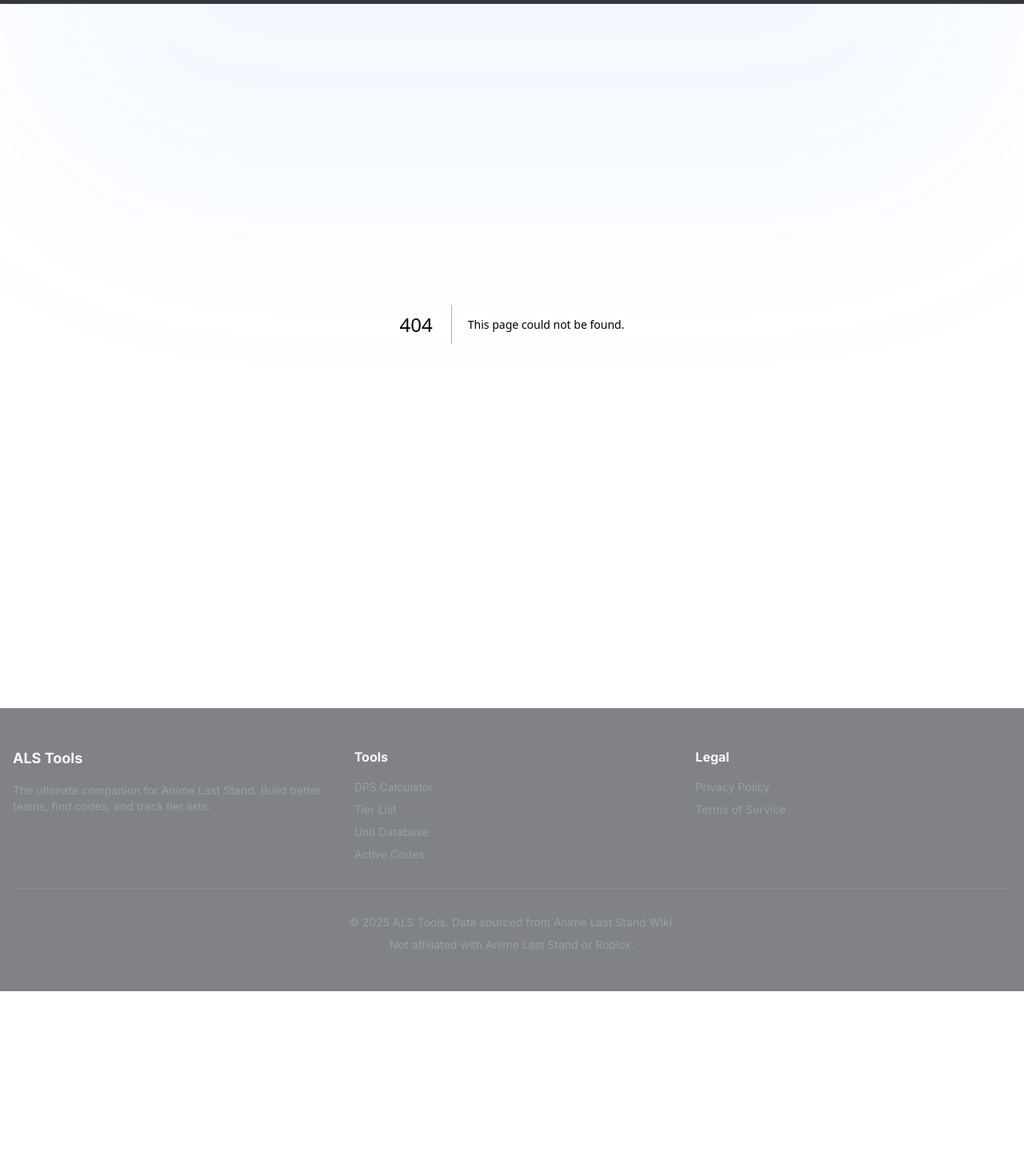
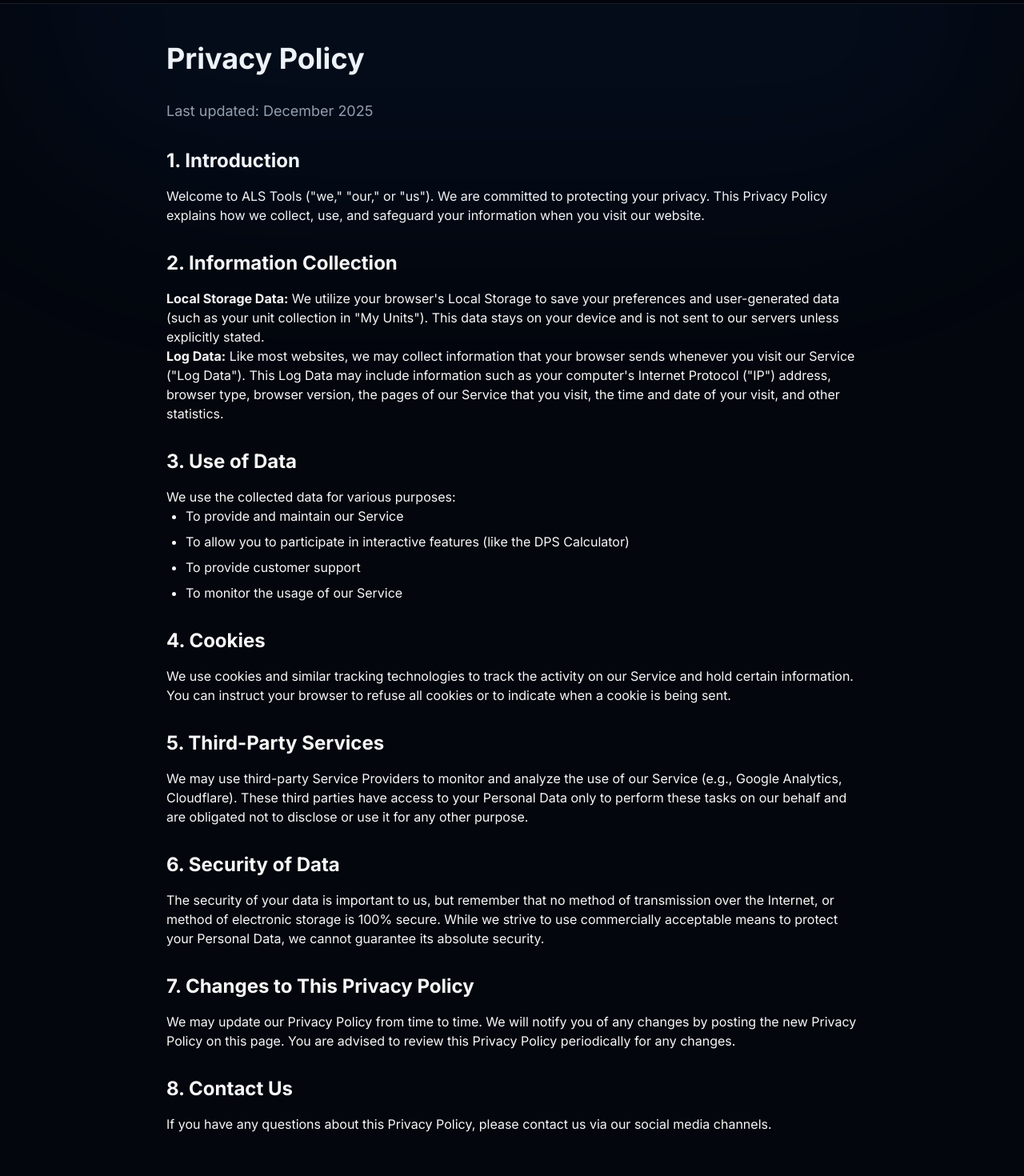
Before and after one commit to lysk/als-web, a Next.js app: page /privacy in a window 1280 px wide. Before the commit this address had no page. Shown: the part 60-1530 px from the top of the page at 80% size. Before the commit the page ends 1299 px from the top, so only its background shows below. Built offline with nearby package versions, Linux system fonts and the light colour scheme.

Commit message:
fix: 增加privacy和terms页面

```diff
--- a/app/layout.tsx
+++ b/app/layout.tsx
@@ -52,8 +52,8 @@ export default function RootLayout({
               <div>
                 <div className="font-bold mb-4 text-foreground">Legal</div>
                 <ul className="space-y-2 text-sm text-muted-foreground">
-                  <li><a href="#" className="hover:text-primary transition-colors">Privacy Policy</a></li>
-                  <li><a href="#" className="hover:text-primary transition-colors">Terms of Service</a></li>
+                  <li><a href="/privacy" className="hover:text-primary transition-colors">Privacy Policy</a></li>
+                  <li><a href="/terms" className="hover:text-primary transition-colors">Terms of Service</a></li>
                 </ul>
               </div>
             </div>
--- /dev/null
+++ b/app/privacy/page.tsx
@@ -0,0 +1,65 @@
+import React from 'react';
+
+export const metadata = {
+    title: 'Privacy Policy | ALS Tools',
+    description: 'Privacy Policy for ALS Tools - We respect your privacy.',
+};
+
+export default function PrivacyPolicyPage() {
+    return (
+        <div className="container mx-auto px-4 py-12 max-w-4xl">
+            <h1 className="text-4xl font-bold mb-8">Privacy Policy</h1>
+            <div className="prose dark:prose-invert max-w-none">
+                <p className="text-lg text-muted-foreground mb-8">Last updated: December 2025</p>
+
+                <h2 className="text-2xl font-bold mt-8 mb-4">1. Introduction</h2>
+                <p>
+                    Welcome to ALS Tools ("we," "our," or "us"). We are committed to protecting your privacy.
+                    This Privacy Policy explains how we collect, use, and safeguard your information when you visit our website.
+                </p>
+
+                <h2 className="text-2xl font-bold mt-8 mb-4">2. Information Collection</h2>
+                <p>
+                    <strong>Local Storage Data:</strong> We utilize your browser's Local Storage to save your preferences and user-generated data (such as your unit collection in "My Units"). This data stays on your device and is not sent to our servers unless explicitly stated.
+                </p>
+                <p>
+                    <strong>Log Data:</strong> Like most websites, we may collect information that your browser sends whenever you visit our Service ("Log Data"). This Log Data may include information such as your computer's Internet Protocol ("IP") address, browser type, browser version, the pages of our Service that you visit, the time and date of your visit, and other statistics.
+                </p>
+
+                <h2 className="text-2xl font-bold mt-8 mb-4">3. Use of Data</h2>
+                <p>We use the collected data for various purposes:</p>
+                <ul className="list-disc ml-6 space-y-2 mb-4">
+                    <li>To provide and maintain our Service</li>
+                    <li>To allow you to participate in interactive features (like the DPS Calculator)</li>
+                    <li>To provide customer support</li>
+                    <li>To monitor the usage of our Service</li>
+                </ul>
+
+                <h2 className="text-2xl font-bold mt-8 mb-4">4. Cookies</h2>
+                <p>
+                    We use cookies and similar tracking technologies to track the activity on our Service and hold certain information. You can instruct your browser to refuse all cookies or to indicate when a cookie is being sent.
+                </p>
+
+                <h2 className="text-2xl font-bold mt-8 mb-4">5. Third-Party Services</h2>
+                <p>
+                    We may use third-party Service Providers to monitor and analyze the use of our Service (e.g., Google Analytics, Cloudflare). These third parties have access to your Personal Data only to perform these tasks on our behalf and are obligated not to disclose or use it for any other purpose.
+                </p>
+
+                <h2 className="text-2xl font-bold mt-8 mb-4">6. Security of Data</h2>
+                <p>
+                    The security of your data is important to us, but remember that no method of transmission over the Internet, or method of electronic storage is 100% secure. While we strive to use commercially acceptable means to protect your Personal Data, we cannot guarantee its absolute security.
+                </p>
+
+                <h2 className="text-2xl font-bold mt-8 mb-4">7. Changes to This Privacy Policy</h2>
+                <p>
+                    We may update our Privacy Policy from time to time. We will notify you of any changes by posting the new Privacy Policy on this page. You are advised to review this Privacy Policy periodically for any changes.
+                </p>
+
+                <h2 className="text-2xl font-bold mt-8 mb-4">8. Contact Us</h2>
+                <p>
+                    If you have any questions about this Privacy Policy, please contact us via our social media channels.
+                </p>
+            </div>
+        </div>
+    );
+}
--- /dev/null
+++ b/app/terms/page.tsx
@@ -0,0 +1,57 @@
+import React from 'react';
+
+export const metadata = {
+    title: 'Terms of Service | ALS Tools',
+    description: 'Terms of Service for using ALS Tools.',
+};
+
+export default function TermsPage() {
+    return (
+        <div className="container mx-auto px-4 py-12 max-w-4xl">
+            <h1 className="text-4xl font-bold mb-8">Terms of Service</h1>
+            <div className="prose dark:prose-invert max-w-none">
+                <p className="text-lg text-muted-foreground mb-8">Last updated: December 2025</p>
+
+                <h2 className="text-2xl font-bold mt-8 mb-4">1. Acceptance of Terms</h2>
+                <p>
+                    By accessing and using this website ("ALS Tools"), you accept and agree to be bound by the terms and provision of this agreement. If you do not agree to abide by these terms, please do not use this service.
+                </p>
+
+                <h2 className="text-2xl font-bold mt-8 mb-4">2. Disclaimer</h2>
+                <p className="bg-yellow-50 dark:bg-yellow-900/40 border-l-4 border-yellow-500 p-4 my-4 text-yellow-800 dark:text-yellow-200">
+                    <strong>Unofficial Fan Site:</strong> ALS Tools is a fan-made website and is <strong>not affiliated with, endorsed, sponsored, or specifically approved by "Anime Last Stand" developers or Roblox Corporation</strong>. All game content and materials are trademarks and copyrights of their respective owners.
+                </p>
+
+                <h2 className="text-2xl font-bold mt-8 mb-4">3. Use of Service</h2>
+                <p>
+                    You agree to use this website only for lawful purposes. You are prohibited from violating or attempting to violate the security of the Website, including, without limitation:
+                </p>
+                <ul className="list-disc ml-6 space-y-2 mb-4">
+                    <li>Accessing data not intended for such user.</li>
+                    <li>Attempting to probe, scan or test the vulnerability of a system or network.</li>
+                    <li>Attempting to interfere with service to any user, host or network.</li>
+                </ul>
+
+                <h2 className="text-2xl font-bold mt-8 mb-4">4. Intellectual Property</h2>
+                <p>
+                    The original content, features, and functionality of this tool (calculator logic, UI design) are and will remain the exclusive property of ALS Tools and its licensors.
+                </p>
+
+                <h2 className="text-2xl font-bold mt-8 mb-4">5. Limitation of Liability</h2>
+                <p>
+                    In no event shall ALS Tools, nor its directors, employees, partners, agents, suppliers, or affiliates, be liable for any indirect, incidental, special, consequential or punitive damages, including without limitation, loss of profits, data, use, goodwill, or other intangible losses, resulting from your access to or use of or inability to access or use the Service.
+                </p>
+
+                <h2 className="text-2xl font-bold mt-8 mb-4">6. Changes to Terms</h2>
+                <p>
+                    We reserve the right, at our sole discretion, to modify or replace these Terms at any time. What constitutes a material change will be determined at our sole discretion.
+                </p>
+
+                <h2 className="text-2xl font-bold mt-8 mb-4">7. Contact Us</h2>
+                <p>
+                    If you have any questions about these Terms, please contact us.
+                </p>
+            </div>
+        </div>
+    );
+}
```
